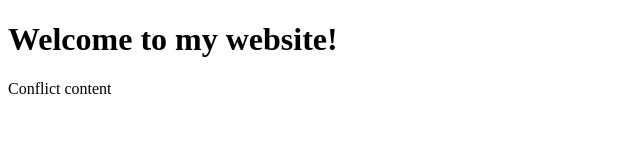
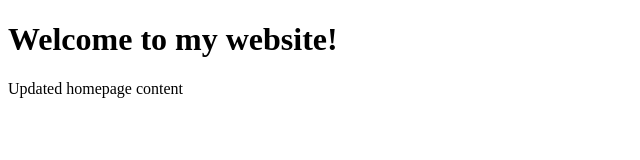
Before and after one commit to sraj9506/website-project, a plain HTML site: page src/index.html in a window 1280 px wide. Shown: the whole page, without its empty margins (0-640 px from the left). Drawn offline with Linux system fonts and the light colour scheme.

Commit message:
Updated homepage content

```diff
--- a/src/index.html
+++ b/src/index.html
@@ -9,6 +9,6 @@
 			<h1>
 				Welcome to my website!
 			</h1>
-			<p>Conflict content</p>
+			<p>Updated homepage content</p>
 		</body>
 	</html>
```
